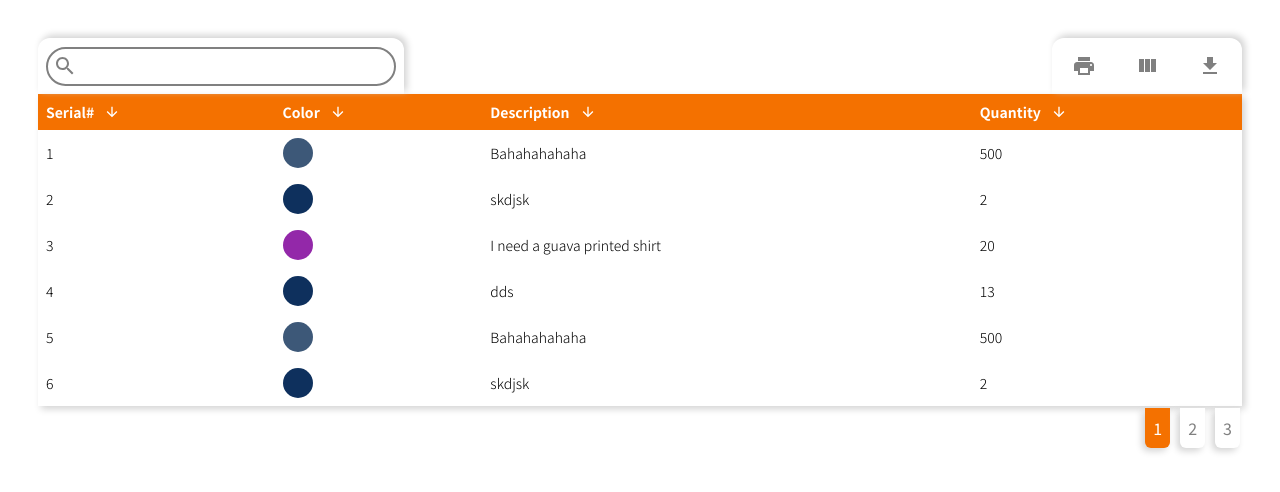
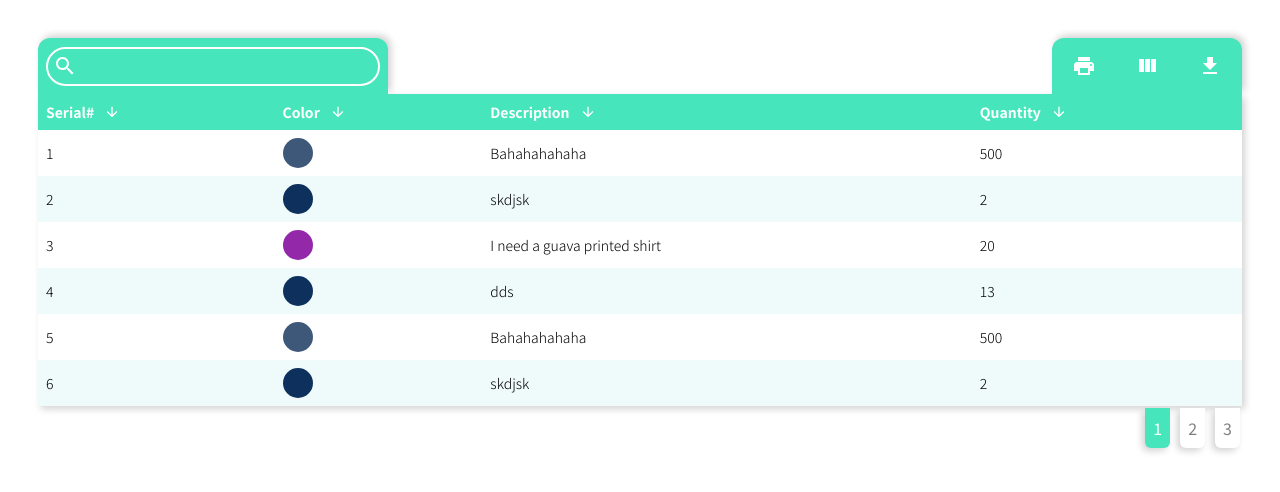
Before and after one commit to usmanabdurrehman/Upstate-UI, a React (Create React App) app: page / in a window 1280 px wide. Shown: the top 492 px of the page. Built offline with nearby package versions, Linux system fonts and the light colour scheme.

Commit message:
Added theme and custom styles support. Have also added one theme aquamarine

```diff
--- a/src/App.js
+++ b/src/App.js
@@ -25,9 +25,10 @@ function App() {
 					printCsv: true,
 					paginationLimit: 6,
 				}}
+				theme='Aquamarine'
 				customStyles={{
-					stripedRows:false,
-					stripedRowsColor:'#f2f2f2'
+					// stripedRows:true,
+					// stripedRowsColor:'#f2f2f2'
 				}}
 			/>
 		</div>
--- a/src/Components/DataTable/DataTable.jsx
+++ b/src/Components/DataTable/DataTable.jsx
@@ -31,8 +31,55 @@ export default function DataTable({
 		printCsv,
 		paginationLimit,
 	},
-	customStyles: { stripedRows, stripedRowsColor },
+	customStyles,
+	theme,
 }) {
+	let getThemeStyles = () => {
+		let themeStyles;
+
+		switch (theme) {
+			case "Aquamarine":
+				themeStyles = {
+					options: {
+						stripedRows: true,
+					},
+					searchBackground: "#47E5BC",
+					searchColor: "white",
+					searchBorder: "white",
+					headerBackground: "#47E5BC",
+					headerColor: "white",
+					stripedRowsBackground: "#EEFBFA",
+					stripedRowsColor: "black",
+					iconsBackground: "#47E5BC",
+					iconsColor: "white",
+					paginationSelectBackground: "#47E5BC",
+					paginationSelectColor: "white",
+				};
+				break;
+			default:
+				themeStyles = {
+					options: {
+						stripedRows: true,
+					},
+					headerBackground: "white",
+					headerColor: "black",
+					stripedRowsBackground: "white",
+					stripedRowsColor: "black",
+					iconsBackground: "white",
+					iconsColor: "black",
+					paginationSelectBackground: "white",
+					paginationSelectColor: "black",
+				};
+				break;
+		}
+		for (const [key, value] of Object.entries(customStyles)) {
+			themeStyles[key] = value
+		}
+		return themeStyles
+	};
+
+	const themeStyles = getThemeStyles();
+
 	const classes = useStyles();
 
 	const icons = [columnSelect, csvDownload, printCsv].filter((icon) => icon);
@@ -53,7 +100,7 @@ export default function DataTable({
 			filterColumns.forEach((column) => {
 				tempObj[column] = obj[column];
 			});
-			tempObj["Serial#"] = index + 1
+			tempObj["Serial#"] = index + 1;
 			return tempObj;
 		})
 	);
@@ -234,14 +281,30 @@ export default function DataTable({
 		<div>
 			{icons.length != 0 && (
 				<div className={styles.filterWrapper}>
-					<div className={styles.searchWrapper}>
-						<SearchIcon className={styles.searchIcon} />{" "}
-						<input className={styles.search} onChange={searchBy} />
+					<div
+						className={styles.searchWrapper}
+						style={{
+							backgroundColor: themeStyles.searchBackground,
+						}}
+					>
+						<SearchIcon
+							className={styles.searchIcon}
+							style={{ color: themeStyles.searchColor }}
+						/>{" "}
+						<input
+							className={styles.search}
+							onChange={searchBy}
+							style={{
+								color: themeStyles.searchColor,
+								border: `2px solid ${themeStyles.searchBorder}`,
+							}}
+						/>
 					</div>
 					<div
 						className={styles.icons}
 						style={{
 							gridTemplateColumns: `repeat(${icons.length},1fr)`,
+							backgroundColor: themeStyles.iconsBackground,
 						}}
 					>
 						{printCsv && (
@@ -251,7 +314,9 @@ export default function DataTable({
 								color="primary"
 								onClick={handlePrint}
 							>
-								<PrintIcon />
+								<PrintIcon
+									style={{ color: themeStyles.iconsColor }}
+								/>
 							</IconButton>
 						)}
 						{columnSelect && (
@@ -261,7 +326,9 @@ export default function DataTable({
 								color="primary"
 								onClick={handleClick}
 							>
-								<ViewColumnIcon />
+								<ViewColumnIcon
+									style={{ color: themeStyles.iconsColor }}
+								/>
 							</IconButton>
 						)}
 						<Popover
@@ -306,7 +373,11 @@ export default function DataTable({
 						{csvDownload && (
 							<a href={csvDownloadLink} download="table.csv">
 								<IconButton>
-									<GetAppIcon />
+									<GetAppIcon
+										style={{
+											color: themeStyles.iconsColor,
+										}}
+									/>
 								</IconButton>
 							</a>
 						)}
@@ -315,13 +386,25 @@ export default function DataTable({
 			)}
 			<div className={styles.tableWrapper} ref={tableRef}>
 				<table className={`${styles.table}`}>
-					<tr className={styles.headerRow}>
+					<tr
+						className={styles.headerRow}
+						style={{
+							backgroundColor: themeStyles.headerBackground,
+							color: themeStyles.headerColor,
+						}}
+					>
 						{tableColumns.map((heading, index) => (
-							<th onClick={(e) => sortBy(heading)}>
+							<th
+								onClick={(e) => sortBy(heading)}
+								draggable="true"
+							>
 								<div>
 									<p>{heading}</p>{" "}
 									{sort && (
 										<ArrowUpwardIcon
+											style={{
+												color: themeStyles.headerColor,
+											}}
 											className={`${styles.upicon} ${
 												orderDesc[index]
 													? styles.invert
@@ -336,15 +419,16 @@ export default function DataTable({
 					{paginationData.map((row, index) => (
 						<tr
 							className={styles.row}
-							style={
-								stripedRows
-									? {
-											...(index % 2 != 0 && {
-												backgroundColor: stripedRowsColor,
-											}),
-									  }
-									: {}
-							}
+							style={{
+								order: index + 1,
+								// top:`${(index+1)*46}px`,
+								...(themeStyles.options.stripedRows &&
+									index % 2 != 0 && {
+										backgroundColor:
+											themeStyles.stripedRowsBackground,
+										color: themeStyles.stripedRowsColor,
+									}),
+							}}
 						>
 							{tableColumns.map((column) => (
 								<td>
@@ -371,11 +455,11 @@ export default function DataTable({
 							style={{
 								backgroundColor:
 									currentPage == index + 1
-										? "#f47100"
+										? themeStyles.paginationSelectBackground
 										: "white",
 								color:
 									currentPage == index + 1
-										? "white"
+										? themeStyles.paginationSelectColor
 										: "gray",
 							}}
 						>
@@ -387,3 +471,5 @@ export default function DataTable({
 		</div>
 	);
 }
+
+// #f47100
--- a/src/Components/DataTable/DataTable.module.css
+++ b/src/Components/DataTable/DataTable.module.css
@@ -1,5 +1,5 @@
 .tableWrapper{
-	overflow: auto;
+	overflow-x: auto;
 	box-shadow: 3px 3px 7px lightgray;
 	padding:0;
 }
@@ -10,6 +10,7 @@
 	font-weight: 300;
 	font-size: 14px;
 	width:100%;
+	position: relative;
 }
 
 .filterWrapper{
@@ -37,6 +38,7 @@
 	border:2px solid gray;
 	padding-left: 40px;
 	box-sizing: border-box;
+	background-color: transparent;
 }
 
 .searchWrapper .searchIcon{
@@ -66,6 +68,8 @@
 .table th{
 	cursor: pointer;
 	text-transform: capitalize;
+	cursor:move;
+	user-select: none;
 }
 
 .table th>div{
@@ -77,12 +81,17 @@
 	margin:0;
 }
 
+.table .row{
+	position:relative;
+	width:100%;
+}
+
 /* .table tr:nth-child(odd){
 	background-color: #f4f4f4;
 } */
 
 .table tr:nth-child(1){
-	background-color: #f47100;
+	background-color: #47E5BC;
 	color:white;
 }
 
@@ -128,7 +137,16 @@
 	cursor: pointer;
 }
 
-/* :root{
-  scrollbar-color: rgb(210,210,210) rgb(46,54,69) !important;
-  scrollbar-width: thin !important;
-} */
+@media(max-width: 500px){
+	.filterWrapper{
+		display: block;
+	}
+	.searchWrapper{
+		width:100%;
+		max-width: 100%;
+		padding:10px;
+	}
+	.icons{
+		border-radius: 0;
+	}
+}
--- a/src/index.css
+++ b/src/index.css
@@ -1,4 +1,9 @@
 @import url('https://fonts.googleapis.com/css2?family=Noto+Sans+JP:wght@100;300;400;700;900&display=swap');
+
+*{
+	box-sizing: border-box;
+}
+
 body {
   padding:30px;
   font-family: 'Noto Sans JP', sans-serif;
```
